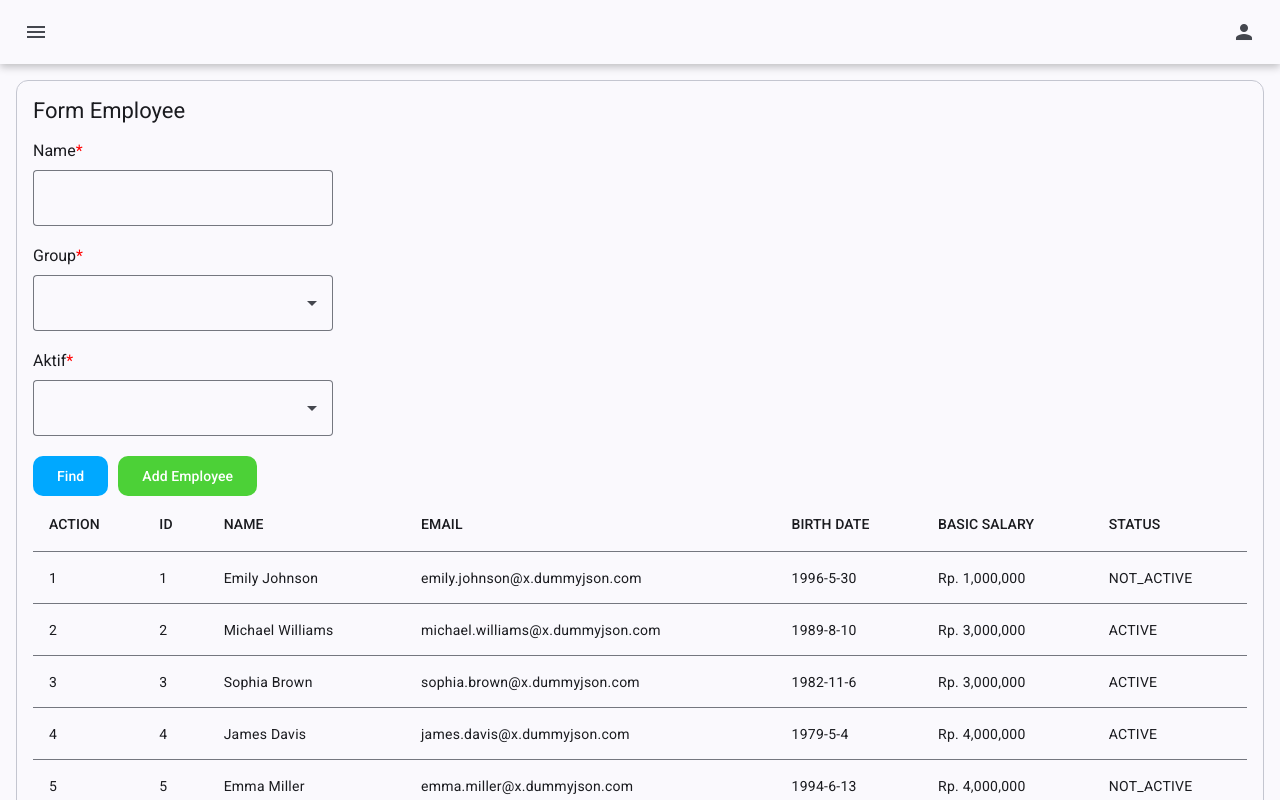
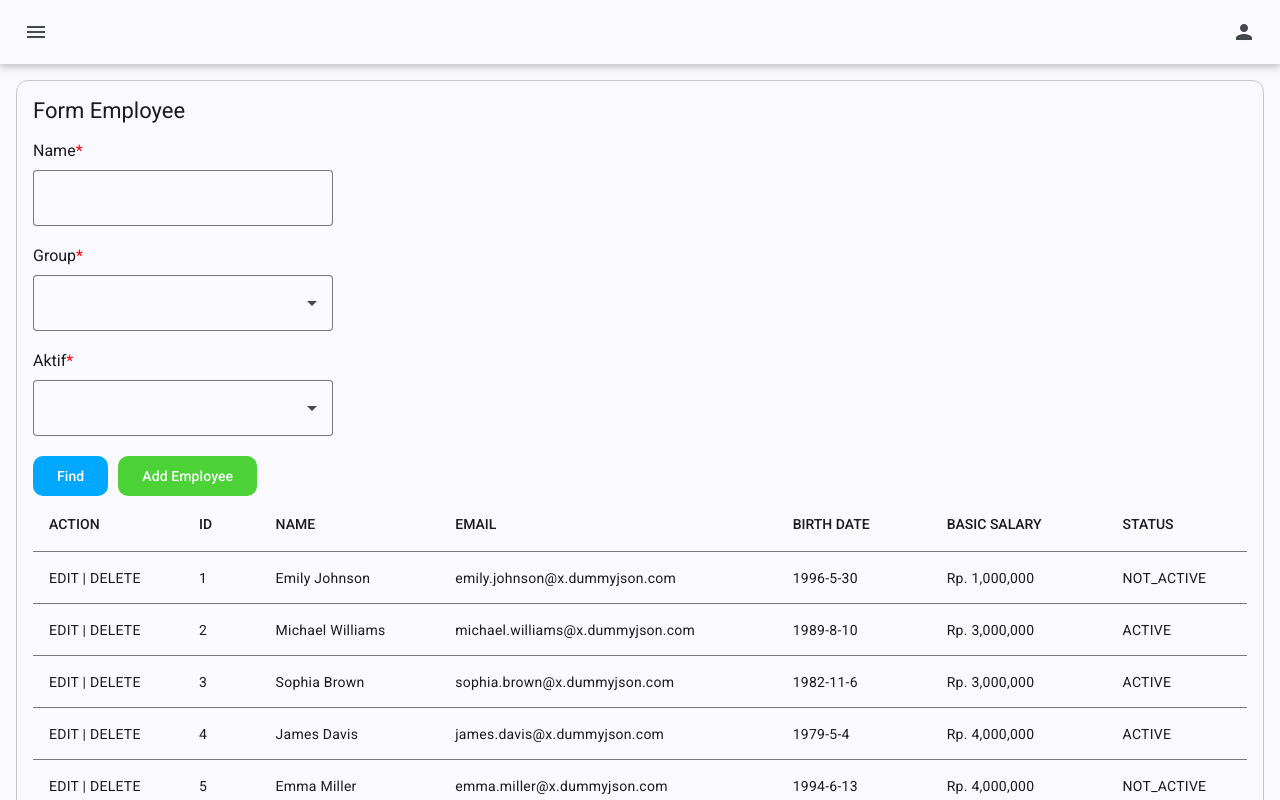
Before and after one commit to alifrazanit/Employee_Management, an Angular app: page /employee in a window 1280 px wide. Built offline with nearby package versions, Linux system fonts and the light colour scheme.

Commit message:
handle loading

```diff
--- a/src/app/components/paginator/paginator.component.ts
+++ b/src/app/components/paginator/paginator.component.ts
@@ -1,5 +1,6 @@
-import { Component, EventEmitter, Input, OnChanges, OnInit, Output, SimpleChanges } from '@angular/core';
+import { Component, EventEmitter, inject, Input, OnChanges, OnInit, Output, SimpleChanges } from '@angular/core';
 import { MatPaginator, MatPaginatorIntl, MatPaginatorModule } from '@angular/material/paginator';
+import { LoadingService } from '@services/loading/loading.service';
 
 
 export interface configPaginationi {
@@ -17,13 +18,14 @@ export interface configPaginationi {
   styleUrl: './paginator.component.css'
 })
 export class PaginatorComponent implements OnChanges {
+  loadingService = inject(LoadingService);
+
   @Input() dataTable: any[] = [];
   configPagination = {
     pageIndex: 0, // currentPage
     dataLength: 0, // totalData
     pageSize: 10, // perPage
   };
-
 
   @Output() onDataReady = new EventEmitter();
   @Output() onPageEvent = new EventEmitter();
@@ -36,11 +38,13 @@ export class PaginatorComponent implements OnChanges {
   }
 
   setUpPagination() {
+    this.loadingService.setLoading(true);
     const startIndex = this.configPagination.pageIndex * this.configPagination.pageSize;
     const endIndex = startIndex + this.configPagination.pageSize;
     this.configPagination.dataLength = this.dataTable.length;
     const hasil = this.dataTable.slice(startIndex, endIndex);
     this.onDataReady.emit(hasil)
+    this.loadingService.setLoading(false);
   }
 
   handlePageEvent(event: any) {
--- a/src/app/pages/master/employee/employee.component.html
+++ b/src/app/pages/master/employee/employee.component.html
@@ -57,33 +57,33 @@
                 </div>
             </div>
         </form>
-        <table mat-table [dataSource]="dataSource" class="mat-elevation-z8">
+        <table mat-table [dataSource]="dataSource" class="mat-elevation-z8" matSort (matSortChange)="matSortChange($event)">
             <ng-container matColumnDef="action">
                 <th mat-header-cell *matHeaderCellDef>ACTION</th>
+                <td mat-cell *matCellDef="let element"> EDIT | DELETE </td>
+            </ng-container>
+            <ng-container matColumnDef="id">
+                <th mat-header-cell *matHeaderCellDef mat-sort-header>ID</th>
                 <td mat-cell *matCellDef="let element"> {{element.id}} </td>
             </ng-container>
-            <ng-container matColumnDef="id">
-                <th mat-header-cell *matHeaderCellDef>ID</th>
-                <td mat-cell *matCellDef="let element"> {{element.id}} </td>
-            </ng-container>
-            <ng-container matColumnDef="name">
-                <th mat-header-cell *matHeaderCellDef> NAME </th>
+            <ng-container matColumnDef="name" >
+                <th mat-header-cell *matHeaderCellDef mat-sort-header> NAME </th>
                 <td mat-cell *matCellDef="let element"> {{element.name}} </td>
             </ng-container>
             <ng-container matColumnDef="email">
-                <th mat-header-cell *matHeaderCellDef> EMAIL</th>
+                <th mat-header-cell *matHeaderCellDef mat-sort-header> EMAIL</th>
                 <td mat-cell *matCellDef="let element"> {{element.email}} </td>
             </ng-container>
             <ng-container matColumnDef="birthDate">
-                <th mat-header-cell *matHeaderCellDef> BIRTH DATE </th>
+                <th mat-header-cell *matHeaderCellDef mat-sort-header> BIRTH DATE </th>
                 <td mat-cell *matCellDef="let element"> {{element.birthDate }} </td>
             </ng-container>
             <ng-container matColumnDef="basicSalary">
-                <th mat-header-cell *matHeaderCellDef> BASIC SALARY </th>
+                <th mat-header-cell *matHeaderCellDef mat-sort-header> BASIC SALARY </th>
                 <td mat-cell *matCellDef="let element"> {{element.basicSalary | formatCurrency }} </td>
             </ng-container>
             <ng-container matColumnDef="status">
-                <th mat-header-cell *matHeaderCellDef> STATUS </th>
+                <th mat-header-cell *matHeaderCellDef mat-sort-header> STATUS </th>
                 <td mat-cell *matCellDef="let element"> {{element.status }} </td>
             </ng-container>
             <tr mat-header-row *matHeaderRowDef="displayedColumns"></tr>
--- a/src/app/pages/master/employee/employee.component.ts
+++ b/src/app/pages/master/employee/employee.component.ts
@@ -1,4 +1,4 @@
-import { AfterViewInit, Component, OnInit, ViewChild } from '@angular/core';
+import { inject, Component, OnInit, ViewChild } from '@angular/core';
 import { MatCardModule } from '@angular/material/card';
 import { FormGroup, ReactiveFormsModule, FormControl, Validators } from '@angular/forms';
 import { MatFormFieldModule } from '@angular/material/form-field';
@@ -6,7 +6,7 @@ import { MatButtonModule } from '@angular/material/button';
 import { MatInputModule } from '@angular/material/input';
 import { MatSelectModule } from '@angular/material/select';
 import { MatTableModule, MatTableDataSource } from '@angular/material/table';
-import { Employee } from '@interfaces/Employee.interface';
+import { MatSortModule } from '@angular/material/sort';
 import { FormatCurrencyPipe } from 'src/app/pipes/format-currency/format-currency.pipe';
 import { EmployeeService } from '@services/employee/employee.service';
 import { UtilsService } from '@utils/utils.service';
@@ -25,7 +25,8 @@ import { PaginatorComponent } from '@components/paginator/paginator.component';
     MatSelectModule,
     MatTableModule,
     FormatCurrencyPipe,
-    PaginatorComponent
+    PaginatorComponent,
+    MatSortModule
   ],
   providers: [
     EmployeeService,
@@ -52,15 +53,9 @@ export class EmployeeComponent implements OnInit {
   listDDLGroup: any[] = [];
   dataTable: any[] = [];
 
-  // configPagination = {
-  //   pageIndex: 1, // currentPage
-  //   dataLength: 0, // totalData
-  //   pageSize: 10, // perPage
-  // }
-
   constructor(
     private employeeService: EmployeeService,
-    private utils: UtilsService
+    private utils: UtilsService,
   ) { }
 
   ngOnInit(): void {
@@ -105,10 +100,6 @@ export class EmployeeComponent implements OnInit {
     return this.employeeService.fetchData(params).subscribe(results => {
       if (results && results.length !== 0) {
         this.dataTable = results;
-        // this.configPagination = {
-        //   ...this.configPagination,
-        //   dataLength: this.dataTable.length
-        // }
       }
     })
   }
@@ -134,10 +125,15 @@ export class EmployeeComponent implements OnInit {
     }
   }
 
-  // onPageEvent(event: any) {
-  //   this.configPagination = {
-  //     ...this.configPagination,
-  //     pageIndex: event.pageIndex
-  //   };
-  // }
+  matSortChange(event: any) {
+    const colomn = event.active;
+    const sort = event.direction;
+
+    const sortedData = this.dataTable.sort((a, b) => typeof a[colomn] === 'string' ? a[colomn].localeCompare(b[colomn]) : a[colomn] - b[colomn]);
+    if (sort === 'desc') {
+      sortedData.reverse();
+    }
+
+    this.dataTable = [...sortedData];
+  }
 }
--- /dev/null
+++ b/src/app/services/loading/loading.service.ts
@@ -0,0 +1,18 @@
+import { Injectable, Signal, signal } from '@angular/core';
+
+@Injectable({
+  providedIn: 'root'
+})
+export class LoadingService {
+  private _isLoading = signal(false);
+
+  constructor() { }
+
+  get isLoading(): Signal<boolean> {
+    return this._isLoading;
+  }
+
+  setLoading(loading: boolean) {
+    this._isLoading.set(loading);
+  }
+}
--- a/src/app/template/template.component.css
+++ b/src/app/template/template.component.css
@@ -1,12 +1,37 @@
-mat-drawer-container{
-    width: 100%;
-    height: 100vh;
+mat-drawer-container {
+  width: 100%;
+  height: 100vh;
 }
 
-mat-drawer-container mat-drawer{
-    border-radius: 0;
+mat-drawer-container mat-drawer {
+  border-radius: 0;
 }
 
-mat-drawer-container .main-content{
-    padding: 1rem;
+mat-drawer-container .main-content {
+  padding: 1rem;
 }
+
+/* Structure */
+.container {
+  position: relative;
+}
+
+.example-table-container {
+  position: relative;
+  min-height: 200px;
+  max-height: 400px;
+  overflow: auto;
+}
+.loading-shade {
+  position: absolute;
+  top: 0;
+  left: 0;
+  bottom: 0;
+  right: 0;
+  background: rgba(0, 0, 0, 0.15);
+  z-index: 1;
+  display: flex;
+  align-items: center;
+  justify-content: center;
+  z-index: 99;
+}
--- a/src/app/template/template.component.html
+++ b/src/app/template/template.component.html
@@ -1,13 +1,18 @@
+<div class="container mat-elevation-z8">
+    @if(isLoading()){
+    <div class="loading-shade">
+        <mat-spinner></mat-spinner>
+    </div>
+    }
     <mat-drawer-container class="example-container" hasBackdrop="true">
         <mat-drawer #sidenav mode="push">
-        <app-sidenav (onClosed)="sidenav.toggle()"/>
+            <app-sidenav (onClosed)="sidenav.toggle()" />
         </mat-drawer>
         <mat-drawer-content>
-        <app-navbar
-            (onOpenSide)="sidenav.toggle()"
-            (onLogout)="onLogout()"/>
+            <app-navbar (onOpenSide)="sidenav.toggle()" (onLogout)="onLogout()" />
             <div class="main-content">
                 <router-outlet />
             </div>
         </mat-drawer-content>
     </mat-drawer-container>
+</div>
--- a/src/app/template/template.component.ts
+++ b/src/app/template/template.component.ts
@@ -1,33 +1,45 @@
-import { Component, ViewChild, OnInit } from '@angular/core';
+import { Component, inject, OnInit } from '@angular/core';
 import { Router, RouterOutlet } from '@angular/router';
 import { NavbarComponent } from '@components/navbar/navbar.component';
 import { MatSidenavModule } from '@angular/material/sidenav';
 import { LocalStorageService } from '@services/local-storage/local-storage.service';
 import { SidenavComponent } from '@components/sidenav/sidenav.component';
+import { MatProgressSpinnerModule } from '@angular/material/progress-spinner';
+import { LoadingService } from '@services/loading/loading.service';
+import { BehaviorSubject, Subscription } from 'rxjs';
 @Component({
   selector: 'app-template',
   imports: [
     RouterOutlet,
     NavbarComponent,
     MatSidenavModule,
-    SidenavComponent
+    SidenavComponent,
+    MatProgressSpinnerModule
+  ],
+  providers: [
+    LoadingService
   ],
   templateUrl: './template.component.html',
   styleUrl: './template.component.css'
 })
 export class TemplateComponent implements OnInit {
+  loadingService = inject(LoadingService);
+  isLoading = this.loadingService.isLoading;
+
   constructor(
     private localStorage: LocalStorageService,
     private router: Router
   ) { }
 
-  ngOnInit(): void {
-
-  }
+  ngOnInit(): void { }
 
   onLogout() {
     this.localStorage.removeAll();
     this.router.navigate(['login']);
   }
 
+  toggleLoading() {
+    this.loadingService.setLoading(!this.isLoading());
+  }
+
 }
```
Also changed, not shown: 1 other file (tests, documents, lock files or other folders). Lines whose indentation alone changed are shown as unchanged.
